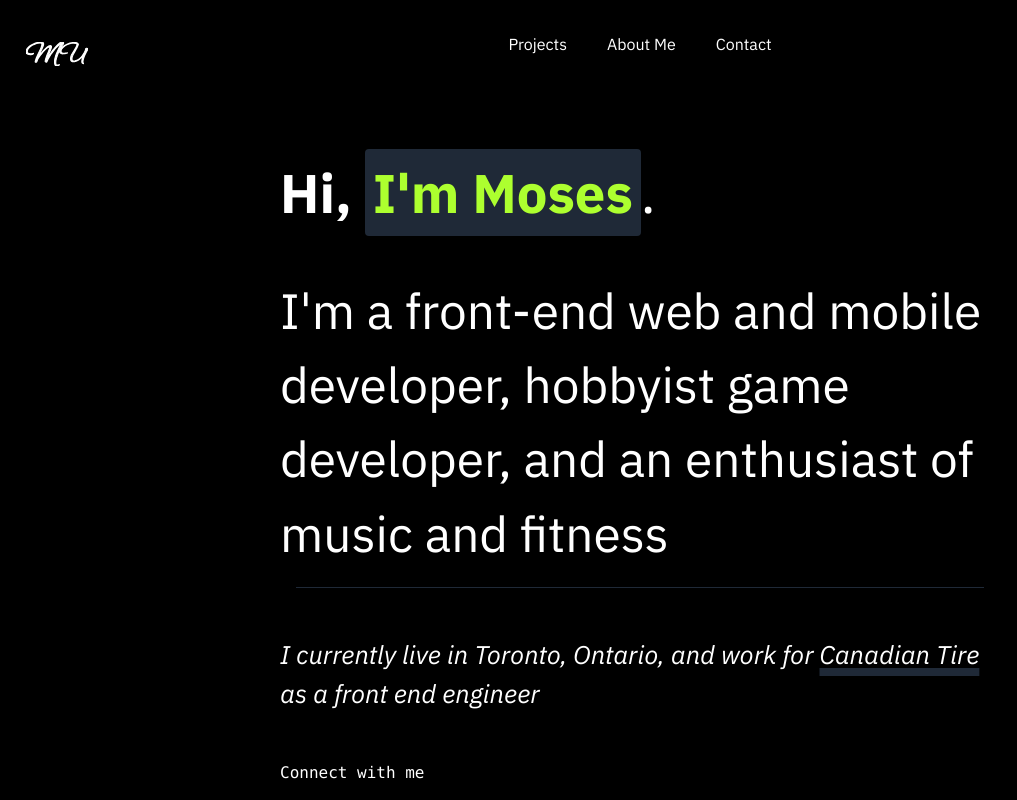
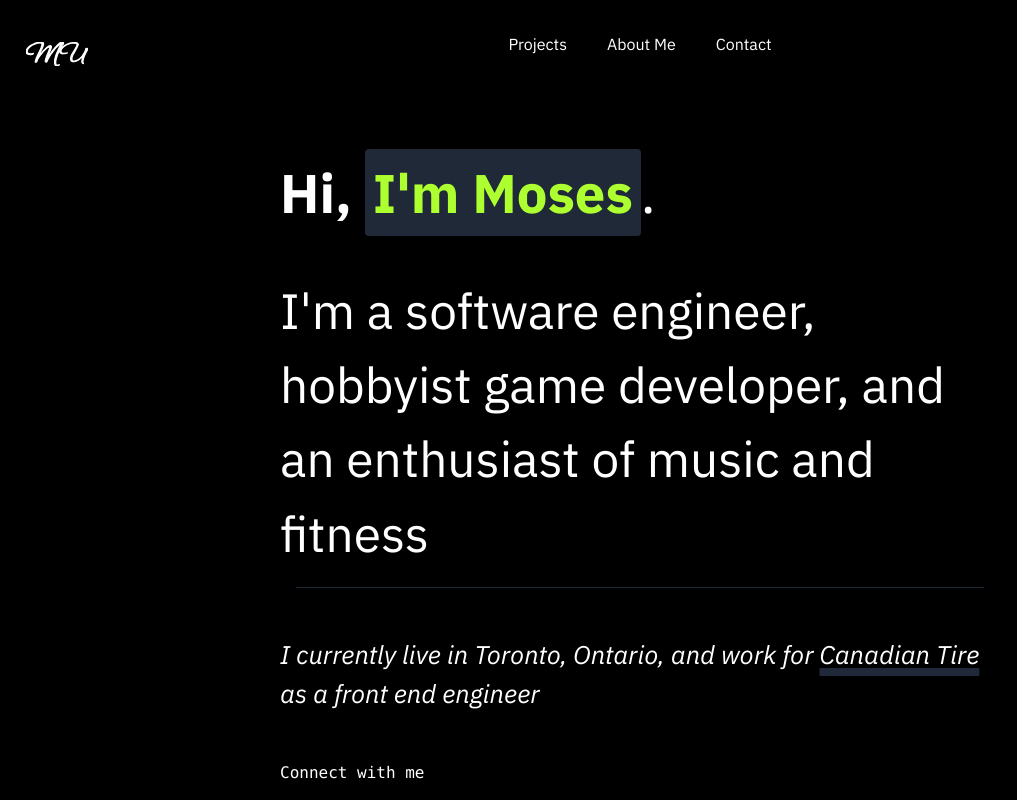
Before and after one commit to iceicles/portfolio, a Next.js app: page / in a window 1280 px wide. Shown: the top 800 px of the page, without its empty margins (0-1017 px from the left). Built offline with nearby package versions, Linux system fonts and the light colour scheme.

Commit message:
subheading change

```diff
--- a/containers/home-page/hero-section/ProfileHeading/ProfileHeading.tsx
+++ b/containers/home-page/hero-section/ProfileHeading/ProfileHeading.tsx
@@ -14,8 +14,8 @@ const ProfileHeading: FC<{}> = ({}) => {
         .
       </h1>
       <h2 className='text-[clamp(1.5rem,0.7rem+3vw,3.2rem)]'>
-        I'm a front-end web and mobile developer, hobbyist game developer, and
-        an enthusiast of music and fitness
+        I'm a software engineer, hobbyist game developer, and an enthusiast of
+        music and fitness
       </h2>
       <hr className='m-4 p-4 border-gray-800' />
       <p className='text-[clamp(1rem,.6rem+2vw,1.6rem)] mb-[calc(1.5rem*2)]'>
```
